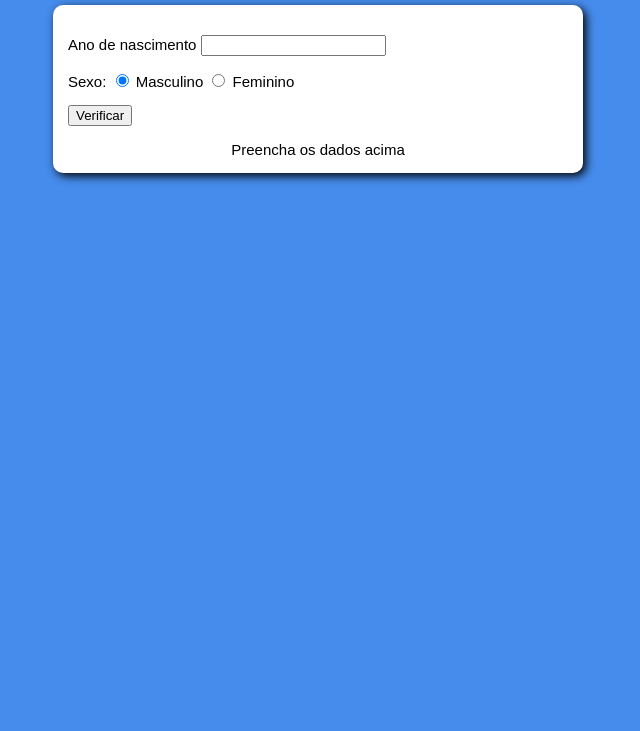
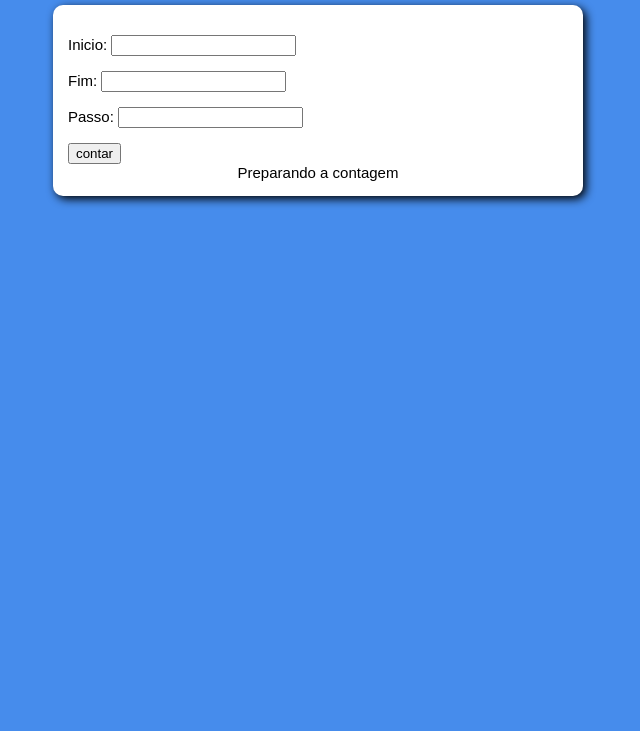
Before and after one commit to marciordj/jslearning, a plain HTML site: page ex02-repeticoes/index.html in a window 1280 px wide. Shown: the part 69-800 px from the top of the page, without its empty margins (322-962 px from the left). Drawn offline with Linux system fonts and the light colour scheme.

Commit message:
Atualizando ex de repeticoes

```diff
--- a/ex02-repeticoes/index.html
+++ b/ex02-repeticoes/index.html
@@ -9,25 +9,23 @@
 </head>
 <body>
     <header>
-        <h1>Verificador</h1>
+        <h1>Contador</h1>
     </header>
     <section>
-       <div class="entrada">
-           <p>Ano de nascimento
-               <input type="number" name="txtano" class="txtano" min="0">
+       <div class="dados">
+           <p>Inicio:
+               <input type="number" name="inicio" class="txtinit" min="0">
            </p>
-           <p>Sexo:
-               <input type="radio" name="radsex" class="masc" checked>
-               <label for="masc">Masculino</label>
-               <input type="radio" name="radsex" class="fem">
-               <label for="fem">Feminino</label>
+           <p>Fim:
+               <input type="number" name="fim" class="txtfim">
            </p>
-           <p>
-               <input type="button" value="Verificar" onclick="verificar()">
+           <p>Passo:
+                <input type="number" name="passo" class="txtpasso">
            </p>
+           <input type="button" value="contar" onclick="contar()">
        </div>
        <div class="res">
-           Preencha os dados acima
+           Preparando a contagem
        </div>
     </section>
 
--- a/ex02-repeticoes/script.js
+++ b/ex02-repeticoes/script.js
@@ -0,0 +1,20 @@
+function contar(){
+    var initi = document.querySelector('input.txtinit')
+    var end = document.querySelector('input.txtfim')
+    var step = document.querySelector('input.txtpasso')
+    var res = document.querySelector('div.res')
+
+    if (initi.value.length == 0 || end.value.length == 0 || step.value.length == 0){
+        alert('[ERRO]Faltam dados')
+    } else {
+        res.innerHTML = 'Contando:'
+        var initiNum = Number(initi.value)
+        var endNum = Number(end.value)
+        var stepNum = Number(step.value)
+
+
+        for(var result = initiNum; result <= endNum; result += stepNum){   //se lembra desse operador
+            res.innerHTML += ` ${result} `
+        }
+    }
+}
```
Also changed, not shown: repeticoesWhile.js (+0 -9 lines).
